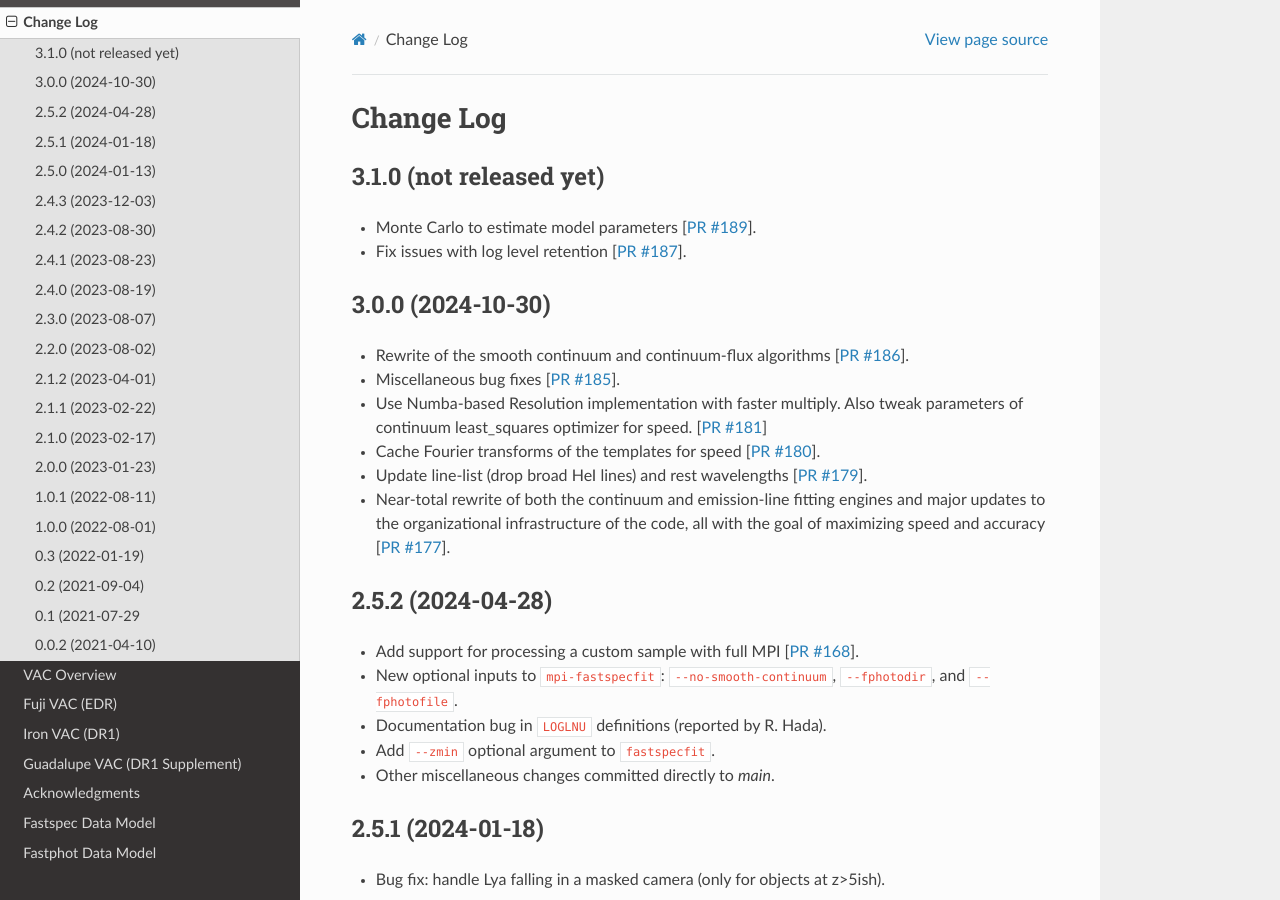
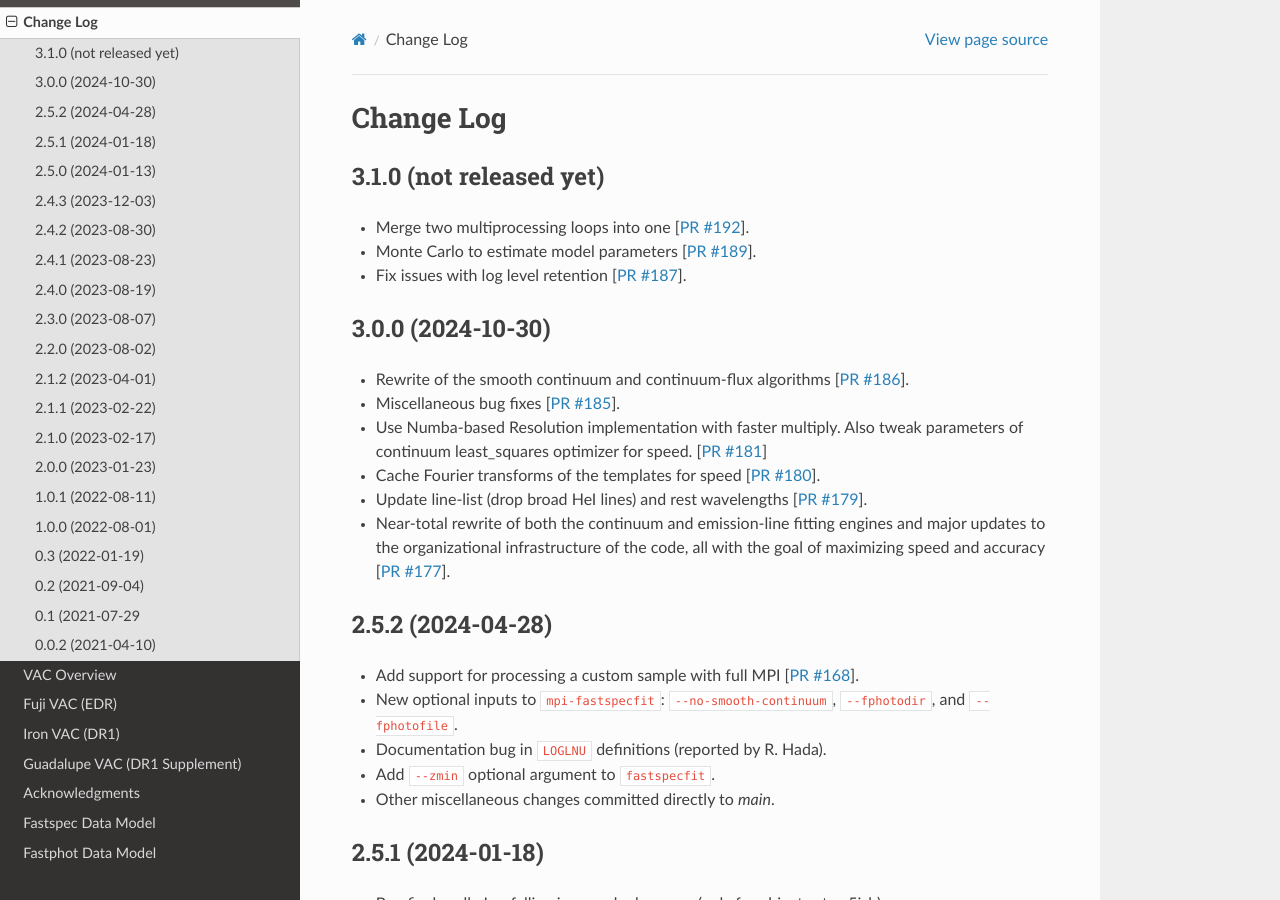
Before and after one commit to desihub/fastspecfit, a Sphinx documentation site: the page built from doc/changes.rst, in a window 1280 px wide and 900 px high. Built offline with Sphinx 7.4.7 and the Read the Docs theme 3.1.0, drawn with Linux system fonts in a browser that asks for light colours.

Commit message:
update change log [ci skip]

```diff
--- a/doc/changes.rst
+++ b/doc/changes.rst
@@ -5,11 +5,13 @@ Change Log
 3.1.0 (not released yet)
 ------------------------
 
+* Merge two multiprocessing loops into one [`PR #192`_].
 * Monte Carlo to estimate model parameters [`PR #189`_].
 * Fix issues with log level retention [`PR #187`_].
 
 .. _`PR #187`: https://github.com/desihub/fastspecfit/pull/187
 .. _`PR #189`: https://github.com/desihub/fastspecfit/pull/189
+.. _`PR #192`: https://github.com/desihub/fastspecfit/pull/192
 
 3.0.0 (2024-10-30)
 ------------------
```
